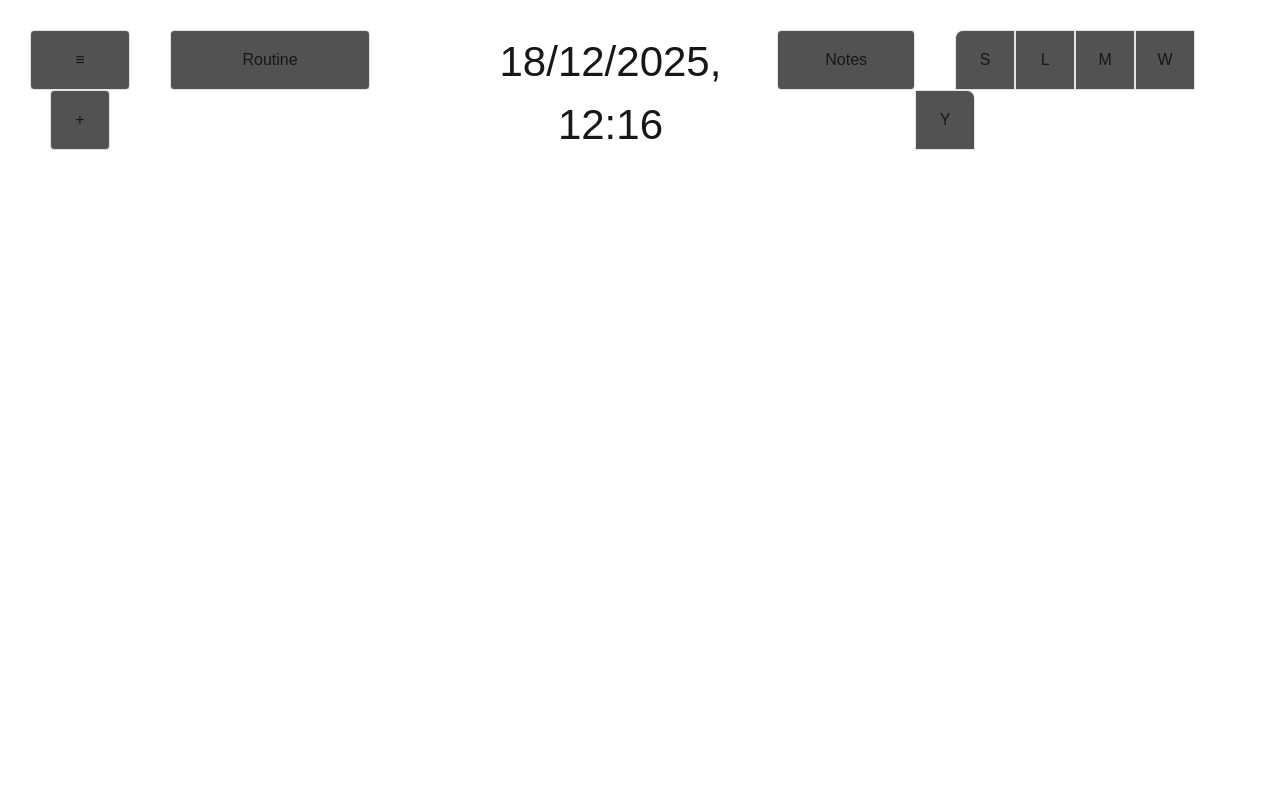
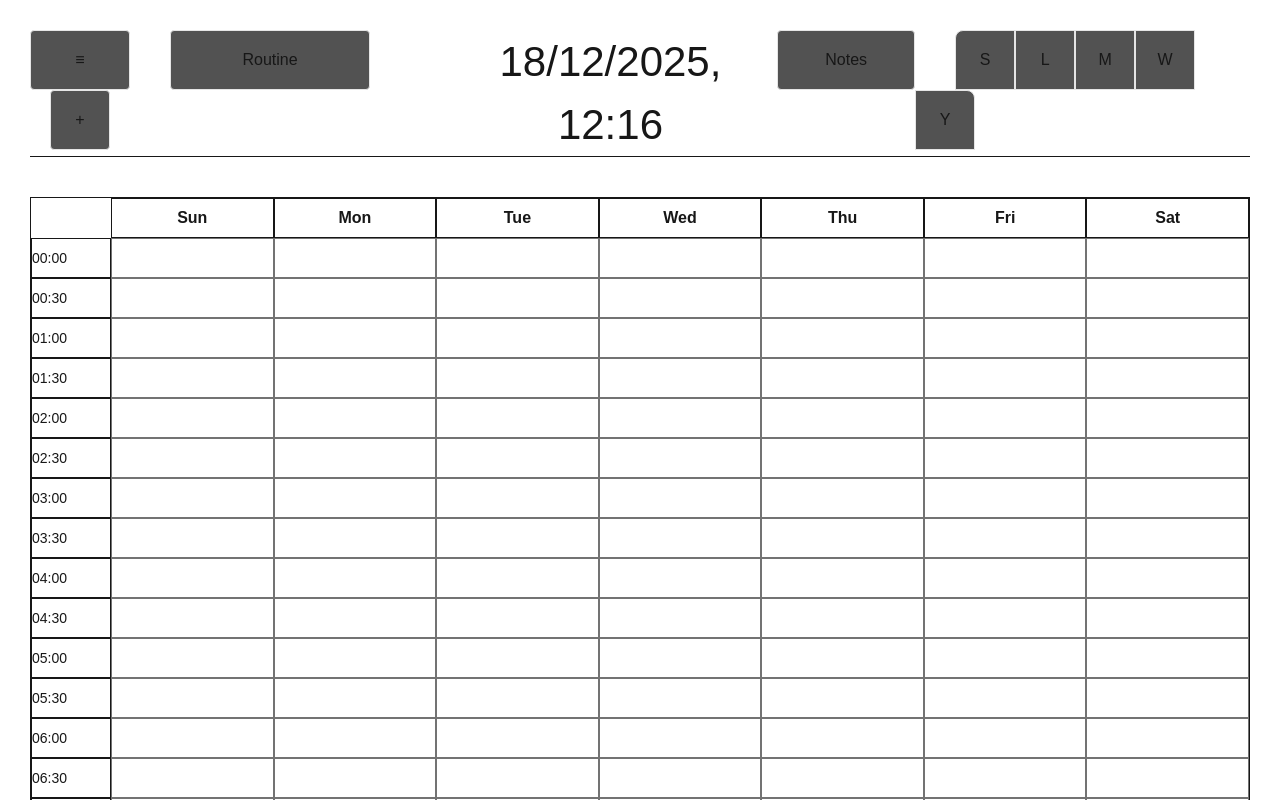
Before and after one commit to hevandrohelio/MyJournal-App, a Next.js app in the folder myjournal/: page / in a window 1280 px wide. Shown: the top 800 px of the page. Built offline with nearby package versions, Linux system fonts and the light colour scheme.

Commit message:
Week-view layout
Added a grid to put tasks. I also added a border on nav bar, only accept

```diff
--- a/myjournal/src/components/NavBar/index.tsx
+++ b/myjournal/src/components/NavBar/index.tsx
@@ -16,7 +16,7 @@ export function NavBar() {
     }
     let date = new Date();
     return (
-        <section className="sticky top-0 z-50 bg-background">
+        <section className="sticky top-0 z-50 bg-background border-b">
             {/* Navigation */}
             <div className="flex flex-row justify-between">
                 {/* Settings, routines and add routine */}
--- a/myjournal/src/components/week-view/index.tsx
+++ b/myjournal/src/components/week-view/index.tsx
@@ -1,7 +1,7 @@
 'use client'
 export function WeekView() {
     /* Column */
-    const days = ['Mon', 'Tue', 'Wed', 'Thu', 'Fri', 'Sat', 'Sun'];
+    const days = ['Sun', 'Mon', 'Tue', 'Wed', 'Thu', 'Fri', 'Sat'];
     /* Time from 00:00 to 23:30 */
     /* How this thing works:
     hour variable receive a 48 positions array. (_,i) -> (item value, index)
@@ -18,7 +18,46 @@ export function WeekView() {
     console.log(hours);
 
     return (
-        <section>
+        <section className="mt-10">
+            <div
+                className="grid border"
+                style={{
+                    gridTemplateColumns: '80px repeat(7, 1fr)',
+                    gridTemplateRows: `40px repeat(${hours.length}, 40px)`
+                }}
+            >
+                {/* Header */}
+                <div></div>
+                {days.map(day => (
+                    <div
+                        key={day}
+                        className="border text-center font-semibold flex items-center justify-center"
+                    >
+                        {day}
+                    </div>
+                ))}
+
+                {/* Body */}
+                {hours.map(hour => (
+                    <>
+                        {/* Hour column */}
+                        <div
+                            key={hour}
+                            className="border text-right pr-2 text-sm flex items-center"
+                        >
+                            {hour}
+                        </div>
+
+                        {/* Day cells */}
+                        {days.map(day => (
+                            <div
+                                key={`${day}-${hour}`}
+                                className="border border-neutral-500 hover:bg-neutral-100 cursor-pointer"
+                            />
+                        ))}
+                    </>
+                ))}
+            </div>
 
         </section>
     )
```
